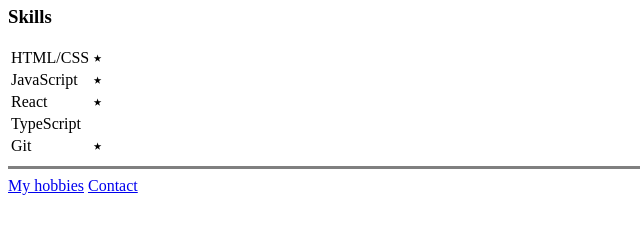
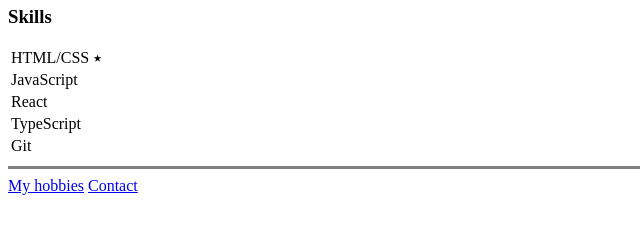
Before and after one commit to rcknplyr/cv, a plain HTML site: page index.html in a window 1280 px wide. Shown: the part 430-664 px from the top of the page, 0-640 px from the left. Drawn offline with Linux system fonts and the light colour scheme.

Commit message:
Update index.html

```diff
--- a/index.html
+++ b/index.html
@@ -71,11 +71,11 @@
                 </tr>
                 <tr>
                     <td>JavaScript</td>
-                    <td>⭑</td>
+                    <td></td>
                 </tr>
                 <tr>
                     <td>React</td>
-                    <td>⭑</td>
+                    <td></td>
                 </tr>
                 <tr>
                     <td>TypeScript</td>
@@ -83,7 +83,7 @@
                 </tr>
                 <tr>
                     <td>Git</td>
-                    <td>⭑</td>
+                    <td></td>
                 </tr>
             </tbody>
             <tfoot></tfoot>
```
